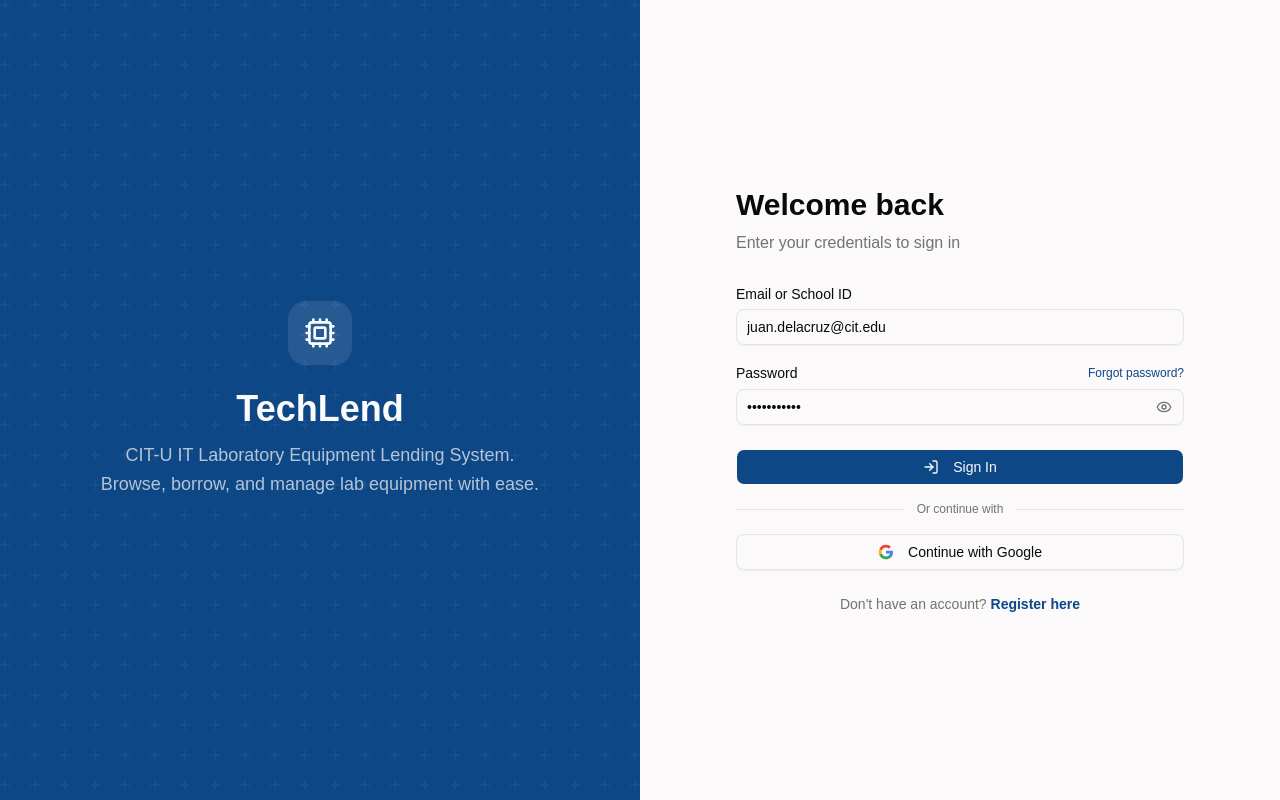
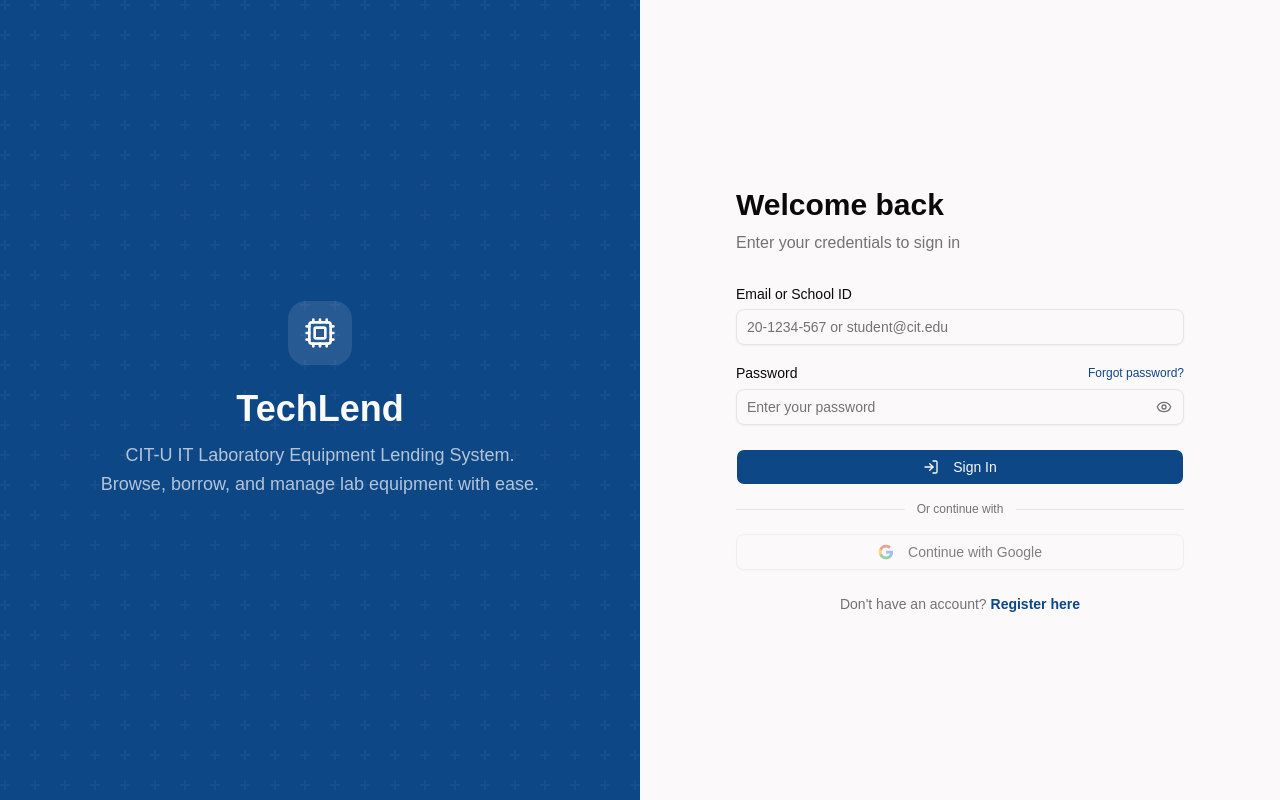
Before and after one commit to renzymigz/IT342-Migallos-TechLend, a React (Vite) app in the folder web/: page /login in a window 1280 px wide. Built offline with nearby package versions, Linux system fonts and the light colour scheme.

Commit message:
feat(web): connect Login page to backend API with error handling and loading state

```diff
--- a/web/src/pages/Login.jsx
+++ b/web/src/pages/Login.jsx
@@ -1,24 +1,36 @@
 import { useState } from "react"
 import { Link, useNavigate } from "react-router-dom"
+import { useAuth } from "@/context/AuthContext"
 import { Button } from "@/components/ui/button"
 import { Input } from "@/components/ui/input"
 import { Label } from "@/components/ui/label"
 import { Separator } from "@/components/ui/separator"
 import { GoogleIcon } from "@/components/google-icon"
-import { Cpu, Eye, EyeOff, LogIn } from "lucide-react"
+import { Cpu, Eye, EyeOff, LogIn, Loader2 } from "lucide-react"
 
 export default function Login() {
   const navigate = useNavigate()
+  const { login } = useAuth()
   const [showPassword, setShowPassword] = useState(false)
+  const [identifier, setIdentifier] = useState("")
+  const [password, setPassword] = useState("")
+  const [error, setError] = useState("")
+  const [isLoading, setIsLoading] = useState(false)
 
-  const handleSubmit = (e) => {
+  const handleSubmit = async (e) => {
     e.preventDefault()
-    // Mock login — navigate to dashboard
-    navigate("/dashboard")
-  }
-
-  const handleGoogleLogin = () => {
-    navigate("/dashboard")
+    setError("")
+    setIsLoading(true)
+    try {
+      await login(identifier, password)
+      navigate("/dashboard")
+    } catch (err) {
+      const msg =
+        err.response?.data?.error?.message || "Invalid credentials. Please try again."
+      setError(msg)
+    } finally {
+      setIsLoading(false)
+    }
   }
 
   return (
@@ -60,12 +72,20 @@ export default function Login() {
           </div>
 
           <form onSubmit={handleSubmit} className="flex flex-col gap-5">
+            {error && (
+              <div className="rounded-lg border border-destructive/50 bg-destructive/10 px-4 py-3 text-sm text-destructive">
+                {error}
+              </div>
+            )}
+
             <div className="flex flex-col gap-2">
               <Label htmlFor="login-email">Email or School ID</Label>
               <Input
                 id="login-email"
                 placeholder="20-1234-567 or student@cit.edu"
-                defaultValue="juan.delacruz@cit.edu"
+                value={identifier}
+                onChange={(e) => setIdentifier(e.target.value)}
+                required
               />
             </div>
 
@@ -84,7 +104,9 @@ export default function Login() {
                   id="login-password"
                   type={showPassword ? "text" : "password"}
                   placeholder="Enter your password"
-                  defaultValue="password123"
+                  value={password}
+                  onChange={(e) => setPassword(e.target.value)}
+                  required
                 />
                 <button
                   type="button"
@@ -97,9 +119,13 @@ export default function Login() {
               </div>
             </div>
 
-            <Button type="submit" className="w-full mt-1">
-              <LogIn className="mr-2 h-4 w-4" />
-              Sign In
+            <Button type="submit" className="w-full mt-1" disabled={isLoading}>
+              {isLoading ? (
+                <Loader2 className="mr-2 h-4 w-4 animate-spin" />
+              ) : (
+                <LogIn className="mr-2 h-4 w-4" />
+              )}
+              {isLoading ? "Signing in..." : "Sign In"}
             </Button>
 
             {/* Divider */}
@@ -110,7 +136,7 @@ export default function Login() {
               </span>
             </div>
 
-            <Button type="button" variant="outline" className="w-full" onClick={handleGoogleLogin}>
+            <Button type="button" variant="outline" className="w-full" disabled>
               <GoogleIcon className="mr-2 h-4 w-4" />
               Continue with Google
             </Button>
```
